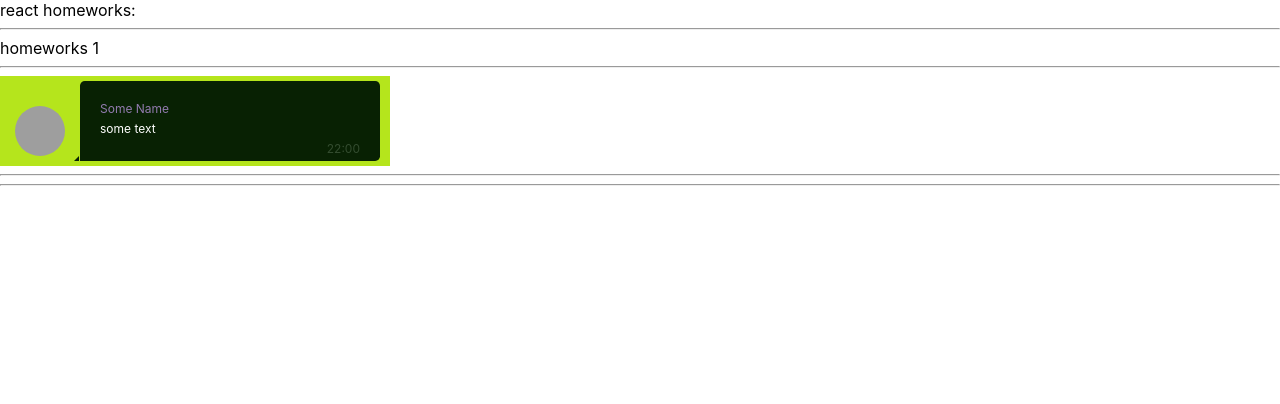
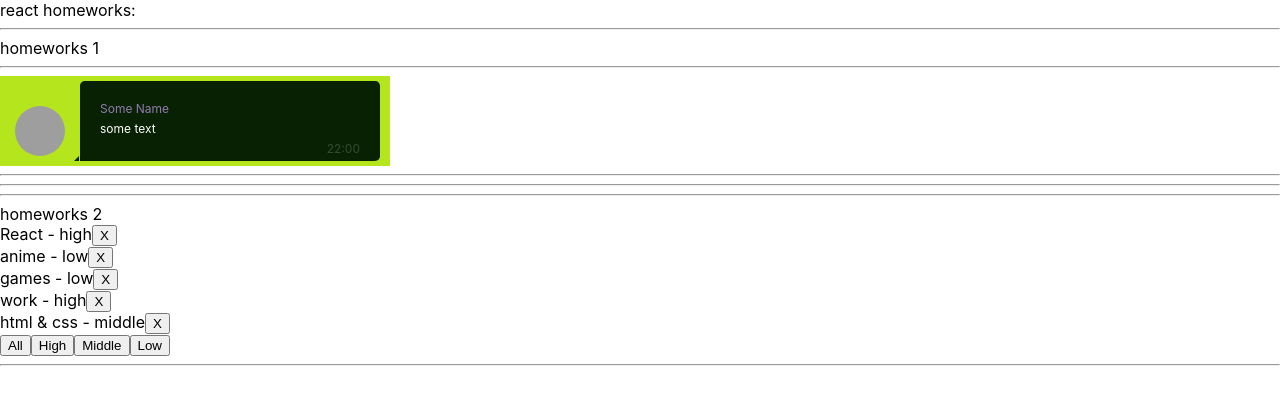
Before and after one commit to FFiillaattoovv/react-homework, a React (Create React App) app: page / in a window 1280 px wide. Shown: the top 404 px of the page. Built offline with nearby package versions, Linux system fonts and the light colour scheme; grey boxes are pictures that could not be loaded.

Commit message:
Add completed homework #2

```diff
--- a/src/p1-main/m1-ui/u1-app/App.tsx
+++ b/src/p1-main/m1-ui/u1-app/App.tsx
@@ -1,13 +1,14 @@
 import React from 'react'
 import s from './App.module.css'
 import HW1 from '../../../p2-homeworks/h1/HW1'
+import HW2 from '../../../p2-homeworks/h2/HW2';
 
 function App() {
     return (
         <div className={s.App}>
             <div>react homeworks:</div>
             <HW1/>
-            {/*<HW2/>*/}
+            <HW2/>
             {/*<HW3/>*/}
             {/*<HW4/>*/}
             {/*<HW5/>*/}
--- a/src/p2-homeworks/h2/Affair.tsx
+++ b/src/p2-homeworks/h2/Affair.tsx
@@ -1,18 +1,17 @@
 import React from 'react'
+import {AffairType} from './HW2';
 
 type AffairPropsType = {
-    // key не нужно типизировать
-    affair: any // need to fix any
-    deleteAffairCallback: any // need to fix any
+    affair: AffairType
+    deleteAffairCallback: (_id: number) => void
 }
 
 function Affair(props: AffairPropsType) {
-    const deleteCallback = () => {}// need to fix
+    const deleteCallback = () => {props.deleteAffairCallback(props.affair._id)}
 
     return (
         <div>
-            // show some text
-
+            {props.affair.name} - {props.affair.priority}
             <button onClick={deleteCallback}>X</button>
         </div>
     )
--- a/src/p2-homeworks/h2/Affairs.tsx
+++ b/src/p2-homeworks/h2/Affairs.tsx
@@ -1,32 +1,38 @@
 import React from 'react'
 import Affair from './Affair'
-import {AffairType} from './HW2'
+import {AffairType, FilterType} from './HW2'
 
-type AffairsPropsType = { // need to fix any
-    data: any
-    setFilter: any
-    deleteAffairCallback: any
+type AffairsPropsType = {
+    data: Array<AffairType>
+    setFilter: (values: FilterType) => void
+    deleteAffairCallback: (_id: number) => void
 }
 
 function Affairs(props: AffairsPropsType) {
     const mappedAffairs = props.data.map((a: AffairType) => (
-        <Affair // should work
-            key={a._id} // кеи ОБЯЗАТЕЛЬНЫ в 99% - так что лучше их писать всегда при создании компонент в мапе
+        <Affair
+            key={a._id}
             affair={a}
             deleteAffairCallback={props.deleteAffairCallback}
         />
     ))
 
-    const setAll = () => {} // need to fix
-    const setHigh = () => {}
-    const setMiddle = () => {}
-    const setLow = () => {}
+    const setAll = () => {
+        props.setFilter('all')
+    }
+    const setHigh = () => {
+        props.setFilter('high')
+    }
+    const setMiddle = () => {
+        props.setFilter('middle')
+    }
+    const setLow = () => {
+        props.setFilter('low')
+    }
 
     return (
         <div>
-
             {mappedAffairs}
-
             <button onClick={setAll}>All</button>
             <button onClick={setHigh}>High</button>
             <button onClick={setMiddle}>Middle</button>
--- a/src/p2-homeworks/h2/HW2.tsx
+++ b/src/p2-homeworks/h2/HW2.tsx
@@ -2,12 +2,16 @@
 import Affairs from './Affairs'
 
 // types
-export type AffairPriorityType = any // need to fix any
-export type AffairType = any // need to fix any
+export type AffairPriorityType = 'high' | 'low' | 'middle'
+export type AffairType = {
+    _id: number,
+    name: string,
+    priority: AffairPriorityType
+}
 export type FilterType = 'all' | AffairPriorityType
 
 // constants
-const defaultAffairs: any = [ // need to fix any
+const defaultAffairs: Array<AffairType> = [
     {_id: 1, name: 'React', priority: 'high'},
     {_id: 2, name: 'anime', priority: 'low'},
     {_id: 3, name: 'games', priority: 'low'},
@@ -16,27 +20,26 @@
 ]
 
 // pure helper functions
-export const filterAffairs = (affairs: any, filter: any): any => { // need to fix any
+export const filterAffairs = (affairs: Array<AffairType>, filter: FilterType): Array<AffairType> => {
     if (filter === 'all') return affairs
-    else return // need to fix
+    else return affairs.filter(affair => affair.priority === filter)
 }
-export const deleteAffair = (affairs: any, _id: any): any => { // need to fix any
-    return // need to fix
+export const deleteAffair = (affairs: Array<AffairType>, _id: number): Array<AffairType> => {
+    return affairs.filter(affair => affair._id !== _id)
 }
 
 function HW2() {
-    const [affairs, setAffairs] = useState<any>(defaultAffairs) // need to fix any
+    const [affairs, setAffairs] = useState<Array<AffairType>>(defaultAffairs)
     const [filter, setFilter] = useState<FilterType>('all')
 
     const filteredAffairs = filterAffairs(affairs, filter)
-    const deleteAffairCallback = (_id: any) => setAffairs(deleteAffair(affairs, _id)) // need to fix any
+    const deleteAffairCallback = (_id: number) => setAffairs(deleteAffair(affairs, _id))
 
     return (
         <div>
             <hr/>
             homeworks 2
 
-            {/*should work (должно работать)*/}
             <Affairs
                 data={filteredAffairs}
                 setFilter={setFilter}
@@ -44,9 +47,6 @@
             />
 
             <hr/>
-            {/*для личного творчества, могу проверить*/}
-            {/*<AlternativeAffairs/>*/}
-            <hr/>
         </div>
     )
 }
```
